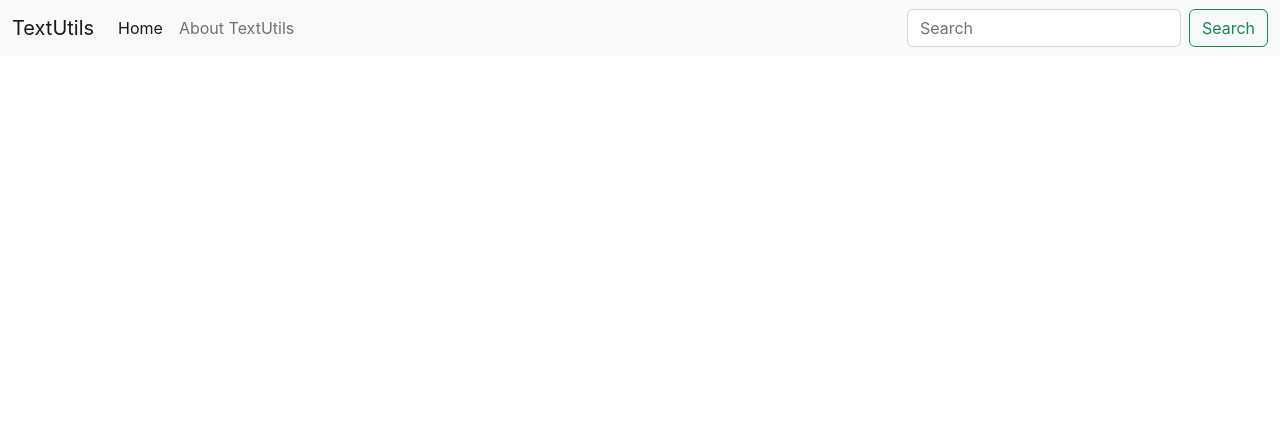
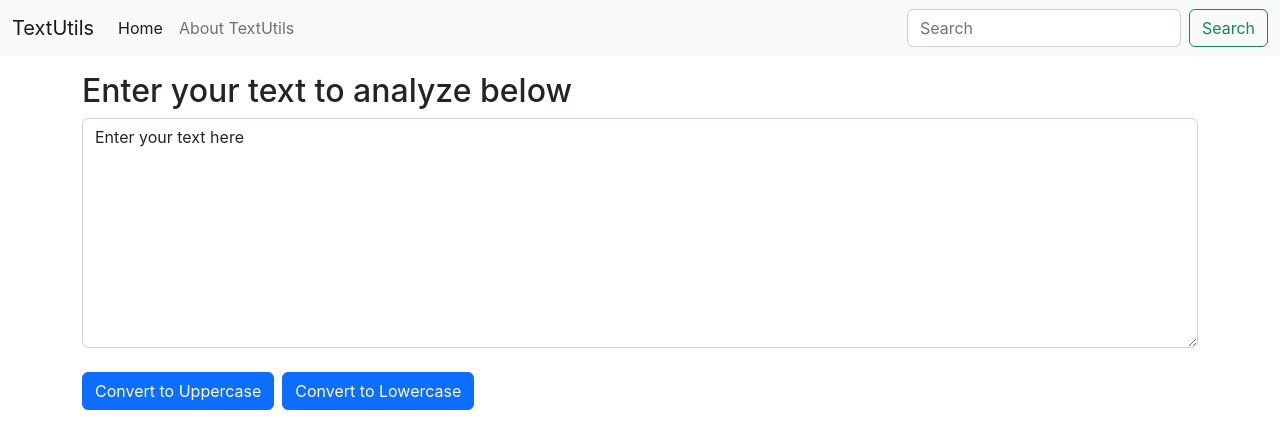
Before and after one commit to vaarunh/textutils, a React (Create React App) app: page / in a window 1280 px wide. Shown: the top 448 px of the page. Built offline with nearby package versions, Linux system fonts and the light colour scheme.

Commit message:
Added 2 Features

```diff
--- a/src/App.js
+++ b/src/App.js
@@ -1,12 +1,16 @@
 
 import './App.css';
 import Navbar from './components/Navbar';
+import TextForm from './components/TextForm';
 
 
 function App() {
   return (
    <>
     <Navbar aboutText="About TextUtils "/>
+    <div className="container my-3">
+      <TextForm heading = "Enter your text to analyze below"/>
+    </div>
    </>
   );
 }
--- a/src/components/Navbar.js
+++ b/src/components/Navbar.js
@@ -1,5 +1,4 @@
 import React from 'react';
-import PropTypes from 'prop-types';
 
 
 export default function Navbar(props) {
@@ -29,11 +28,3 @@
         </nav>
     );
 }
-
-Navbar.propTypes = {
-    aboutText: PropTypes.string,
-};
-
-Navbar.defaultProps = {
-    aboutText: 'My Text',
-}
--- /dev/null
+++ b/src/components/TextForm.js
@@ -0,0 +1,33 @@
+import React, {useState} from 'react';
+
+
+
+export default function TextForm(props) {
+    const upperCase =() =>{
+        console.log("Button Clicked");
+        let newText = text.toUpperCase();
+        setText(newText);
+    }
+
+    const lowerCase =() =>{
+        console.log("Button Clicked");
+        let newText = text.toLowerCase();
+        setText(newText);
+    }
+
+    const handleOnChange =(event) =>{
+        setText(event.target.value);
+}
+
+    const[text, setText] = useState('Enter your text here ');
+    return (
+        <div>
+            <h2>{props.heading}</h2>
+            <div className="mb-3">
+                <textarea className="form-control" id="myBox" rows="9" value={text} onChange={handleOnChange}></textarea>
+            </div>
+            <button className="btn btn-primary" onClick={upperCase}>Convert to Uppercase</button>
+            <button className="btn btn-primary m-2" onClick={lowerCase}>Convert to Lowercase</button>
+        </div>
+    )
+}
```
